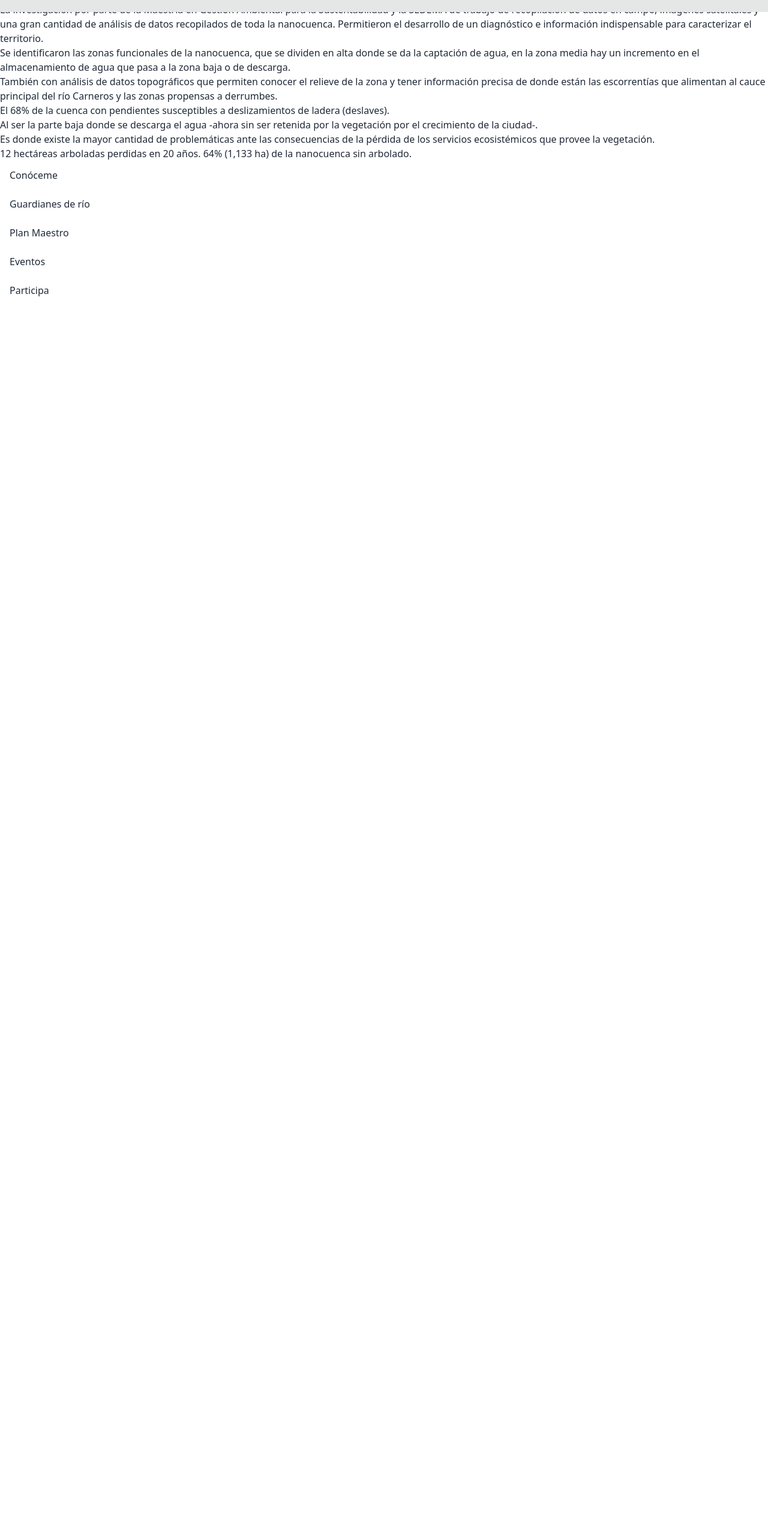
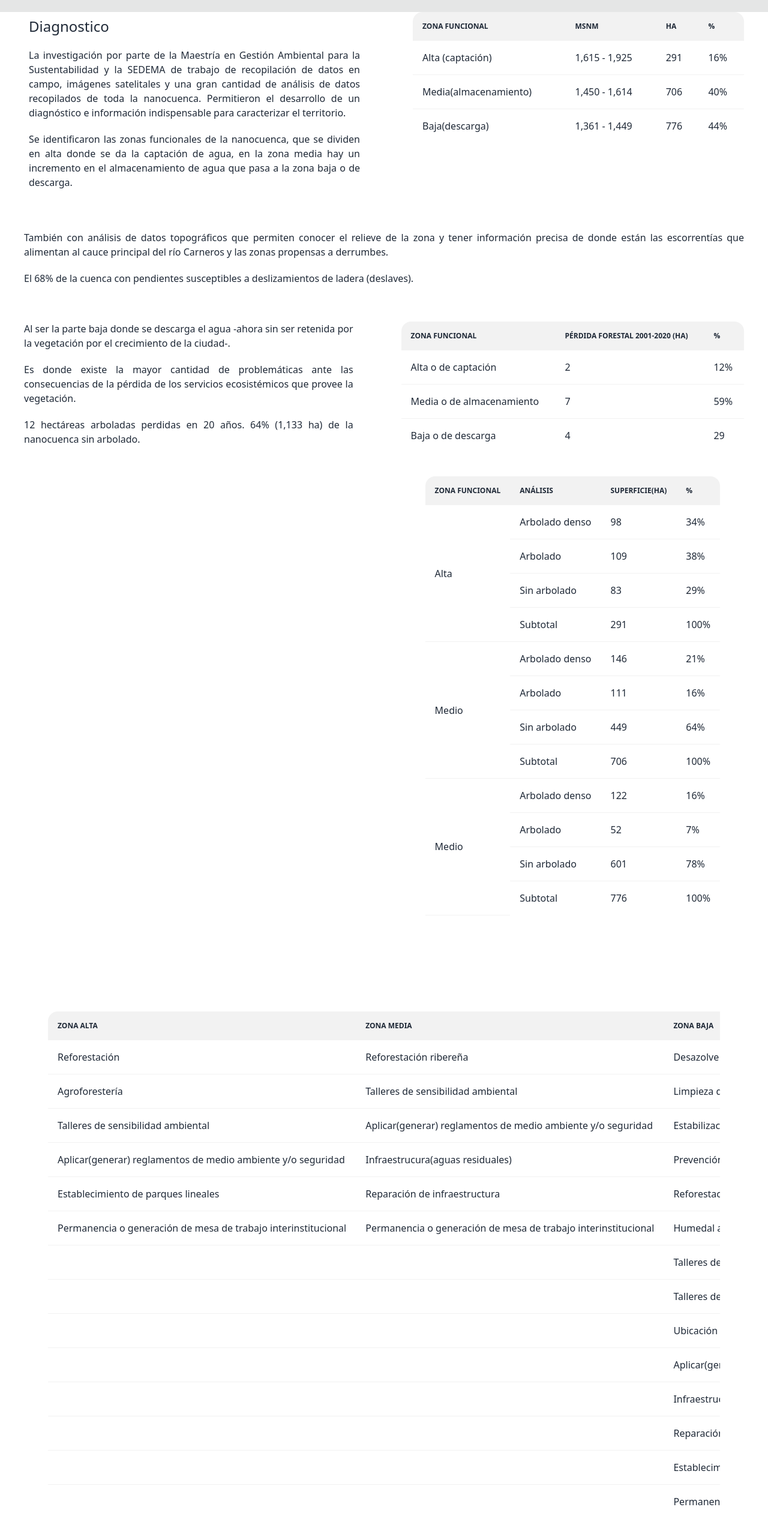
Before and after one commit to RobertoVRz/RioCarneros-Web, a Next.js app: page /diagnostico in a window 1280 px wide. Shown: the part 44-2606 px from the top of the page at 60% size. Before the commit the page ends 800 px from the top, so only its background shows below. Built offline with nearby package versions, Linux system fonts and the light colour scheme.

Commit message:
feat: Maquetación de tablas en la seccion diagnostico

```diff
--- a/src/pages/diagnostico.jsx
+++ b/src/pages/diagnostico.jsx
@@ -2,51 +2,303 @@ import React from "react";
 
 export default function diagnostico() {
   return (
-    <div>
-      <div>
-        <h1>Diagnostico</h1>
-        <p>
-          La investigación por parte de la Maestría en Gestión Ambiental para la
-          Sustentabilidad y la SEDEMA de trabajo de recopilación de datos en
-          campo, imágenes satelitales y una gran cantidad de análisis de datos
-          recopilados de toda la nanocuenca. Permitieron el desarrollo de un
-          diagnóstico e información indispensable para caracterizar el
+    <div className="text-justify">
+      <div className="flex flex-col md:flex-row">
+        <div className="m-12 w-3/4 md:w-1/2">
+          <h1 className="mb-5 text-2xl">Diagnostico</h1>
+          <p className="mb-5">
+            La investigación por parte de la Maestría en Gestión Ambiental para
+            la Sustentabilidad y la SEDEMA de trabajo de recopilación de datos
+            en campo, imágenes satelitales y una gran cantidad de análisis de
+            datos recopilados de toda la nanocuenca. Permitieron el desarrollo
+            de un diagnóstico e información indispensable para caracterizar el
             territorio.
           </p>
           <p>
             Se identificaron las zonas funcionales de la nanocuenca, que se
-          dividen en alta donde se da la captación de agua, en la zona media hay
-          un incremento en el almacenamiento de agua que pasa a la zona baja o
-          de descarga.{" "}
+            dividen en alta donde se da la captación de agua, en la zona media
+            hay un incremento en el almacenamiento de agua que pasa a la zona
+            baja o de descarga.{" "}
           </p>
         </div>
-      <div>
-        <p>
+        <div className="w-1/2 m-5 md:m-10">
+          <table className="table w-full">
+            {/* head */}
+            <thead>
+              <tr>
+                <th>Zona funcional</th>
+                <th>Msnm</th>
+                <th>ha</th>
+                <th>%</th>
+              </tr>
+            </thead>
+            <tbody>
+              {/* row 1 */}
+              <tr>
+                <td>Alta (captación)</td>
+                <td>1,615 - 1,925</td>
+                <td>291</td>
+                <td>16%</td>
+              </tr>
+              {/* row 2 */}
+              <tr>
+                <td>Media(almacenamiento)</td>
+                <td>1,450 - 1,614</td>
+                <td>706</td>
+                <td>40%</td>
+              </tr>
+              {/* row 3 */}
+              <tr>
+                <td>Baja(descarga)</td>
+                <td>1,361 - 1,449</td>
+                <td>776</td>
+                <td>44%</td>
+              </tr>
+            </tbody>
+          </table>
+        </div>
+      </div>
+      <div className="m-5">
+        <p className="m-5">
           También con análisis de datos topográficos que permiten conocer el
           relieve de la zona y tener información precisa de donde están las
           escorrentías que alimentan al cauce principal del río Carneros y las
           zonas propensas a derrumbes.
         </p>
-        <p>
+        <p className="m-5">
           El 68% de la cuenca con pendientes susceptibles a deslizamientos de
           ladera (deslaves).
         </p>
       </div>
-      <div>
-        <p>
-          Al ser la parte baja donde se descarga el agua -ahora sin ser retenida
-          por la vegetación por el crecimiento de la ciudad-.
+      <div className="flex flex-col md:flex-row">
+        <div className="m-5">
+          <p className="m-5">
+            Al ser la parte baja donde se descarga el agua -ahora sin ser
+            retenida por la vegetación por el crecimiento de la ciudad-.
           </p>
-        <p>
+          <p className="m-5">
             Es donde existe la mayor cantidad de problemáticas ante las
-          consecuencias de la pérdida de los servicios ecosistémicos que provee
-          la vegetación.
+            consecuencias de la pérdida de los servicios ecosistémicos que
+            provee la vegetación.
           </p>
-        <p>
+          <p className="m-5">
             12 hectáreas arboladas perdidas en 20 años. 64% (1,133 ha) de la
             nanocuenca sin arbolado.
           </p>
         </div>
+        <div className="w-1/2 m-2 md:m-10">
+          <table className="table w-full">
+            {/* head */}
+            <thead>
+              <tr>
+                <th>Zona funcional</th>
+                <th>Pérdida forestal 2001-2020 (ha)</th>
+                <th>%</th>
+              </tr>
+            </thead>
+            <tbody>
+              {/* row 1 */}
+              <tr>
+                <td>Alta o de captación</td>
+                <td>2</td>
+                <td>12%</td>
+              </tr>
+              {/* row 2 */}
+              <tr>
+                <td>Media o de almacenamiento</td>
+                <td>7</td>
+                <td>59%</td>
+              </tr>
+              {/* row 3 */}
+              <tr>
+                <td>Baja o de descarga</td>
+                <td>4</td>
+                <td>29</td>
+              </tr>
+            </tbody>
+          </table>
+          <div className="w-1/2 m-2 md:m-10">
+            <table className="table w-full">
+              {/* head */}
+              <thead>
+                <tr>
+                  <th>Zona funcional</th>
+                  <th>Análisis</th>
+                  <th>Superficie(ha)</th>
+                  <th>%</th>
+                </tr>
+              </thead>
+              <tbody>
+                {/* row 1 */}
+                <tr>
+                  <td rowSpan={4}>Alta</td>
+                  <td>Arbolado denso</td>
+                  <td>98</td>
+                  <td>34%</td>
+                </tr>
+                <tr>
+                  <td>Arbolado</td>
+                  <td>109</td>
+                  <td>38%</td>
+                </tr>
+                <tr>
+                  <td>Sin arbolado</td>
+                  <td>83</td>
+                  <td>29%</td>
+                </tr>
+                <tr>
+                  <td>Subtotal</td>
+                  <td>291</td>
+                  <td>100%</td>
+                </tr>
+                {/* row 2 */}
+                <tr>
+                  <td rowSpan={4}>Medio</td>
+                  <td>Arbolado denso</td>
+                  <td>146</td>
+                  <td>21%</td>
+                </tr>
+                <tr>
+                  <td>Arbolado</td>
+                  <td>111</td>
+                  <td>16%</td>
+                </tr>
+                <tr>
+                  <td>Sin arbolado</td>
+                  <td>449</td>
+                  <td>64%</td>
+                </tr>
+                <tr>
+                  <td>Subtotal</td>
+                  <td>706</td>
+                  <td>100%</td>
+                </tr>
+                {/* row 3 */}
+                <tr>
+                  <td rowSpan={4}>Medio</td>
+                  <td>Arbolado denso</td>
+                  <td>122</td>
+                  <td>16%</td>
+                </tr>
+                <tr>
+                  <td>Arbolado</td>
+                  <td>52</td>
+                  <td>7%</td>
+                </tr>
+                <tr>
+                  <td>Sin arbolado</td>
+                  <td>601</td>
+                  <td>78%</td>
+                </tr>
+                <tr>
+                  <td>Subtotal</td>
+                  <td>776</td>
+                  <td>100%</td>
+                </tr>
+              </tbody>
+            </table>
+          </div>
+        </div>
+      </div>
+      <div className="overflow-x-auto m-20">
+        <table className="table w-full">
+          {/* head */}
+          <thead>
+            <tr>
+              <th>Zona alta</th>
+              <th>Zona media</th>
+              <th>Zona baja</th>
+            </tr>
+          </thead>
+          <tbody>
+            {/* row 1 */}
+            <tr>
+              <td>Reforestación</td>
+              <td>Reforestación ribereña</td>
+              <td>Desazolve del río</td>
+            </tr>
+            {/* row 2 */}
+            <tr>
+              <td>Agroforestería</td>
+              <td>Talleres de sensibilidad ambiental</td>
+              <td>Limpieza de tragatormentas y alcantarillas</td>
+            </tr>
+            {/* row 3 */}
+            <tr>
+              <td>Talleres de sensibilidad ambiental</td>
+              <td>
+                Aplicar(generar) reglamentos de medio ambiente y/o seguridad
+              </td>
+              <td>Estabilización de taludes</td>
+            </tr>
+            <tr>
+              <td>
+                Aplicar(generar) reglamentos de medio ambiente y/o seguridad
+              </td>
+              <td>Infraestrucura(aguas residuales)</td>
+              <td>Prevención de deslizamiento</td>
+            </tr>
+            <tr>
+              <td>Establecimiento de parques lineales</td>
+              <td>Reparación de infraestructura</td>
+              <td>Reforestación urbana ribereña y en taludes</td>
+            </tr>
+            <tr>
+              <td>
+                Permanencia o generación de mesa de trabajo interinstitucional
+              </td>
+              <td>
+                Permanencia o generación de mesa de trabajo interinstitucional
+              </td>
+              <td>Humedal artificial</td>
+            </tr>
+            <tr>
+              <td></td>
+              <td></td>
+              <td>Talleres de senbilización ambiental</td>
+            </tr>
+            <tr>
+              <td></td>
+              <td></td>
+              <td>Talleres de manejo de residuos</td>
+            </tr>
+            <tr>
+              <td></td>
+              <td></td>
+              <td>Ubicación de contenedores para residuos</td>
+            </tr>
+            <tr>
+              <td></td>
+              <td></td>
+              <td>
+                Aplicar(generar) reglamentos de medio ambiente y/o seguridad
+              </td>
+            </tr>
+            <tr>
+              <td></td>
+              <td></td>
+              <td>Infraestrucura(aguas residuales)</td>
+            </tr>
+            <tr>
+              <td></td>
+              <td></td>
+              <td>Reparación de infraestructura</td>
+            </tr>
+            <tr>
+              <td></td>
+              <td></td>
+              <td>Establecimiento de parques lineales</td>
+            </tr>
+            <tr>
+              <td></td>
+              <td></td>
+              <td>
+                Permanencia o generación de mesa de trabajo interinstitucional
+              </td>
+            </tr>
+          </tbody>
+        </table>
+      </div>
     </div>
   );
 }
--- a/src/pages/lineas-de-accion.jsx
+++ b/src/pages/lineas-de-accion.jsx
@@ -10,7 +10,7 @@ export default function lineasAccion() {
         de un Plan Ejecutivo que tenga las líneas de acción aterrizadas en
         actividades puntuales con los actores involucrados.{" "}
       </p>
-      <div className="overflow-x-auto m-10">
+      <div className="overflow-x-auto m-10 w-2/3">
         <table className="table">
           {/* head */}
           <thead>
```
Lines whose indentation alone changed are shown as unchanged.
